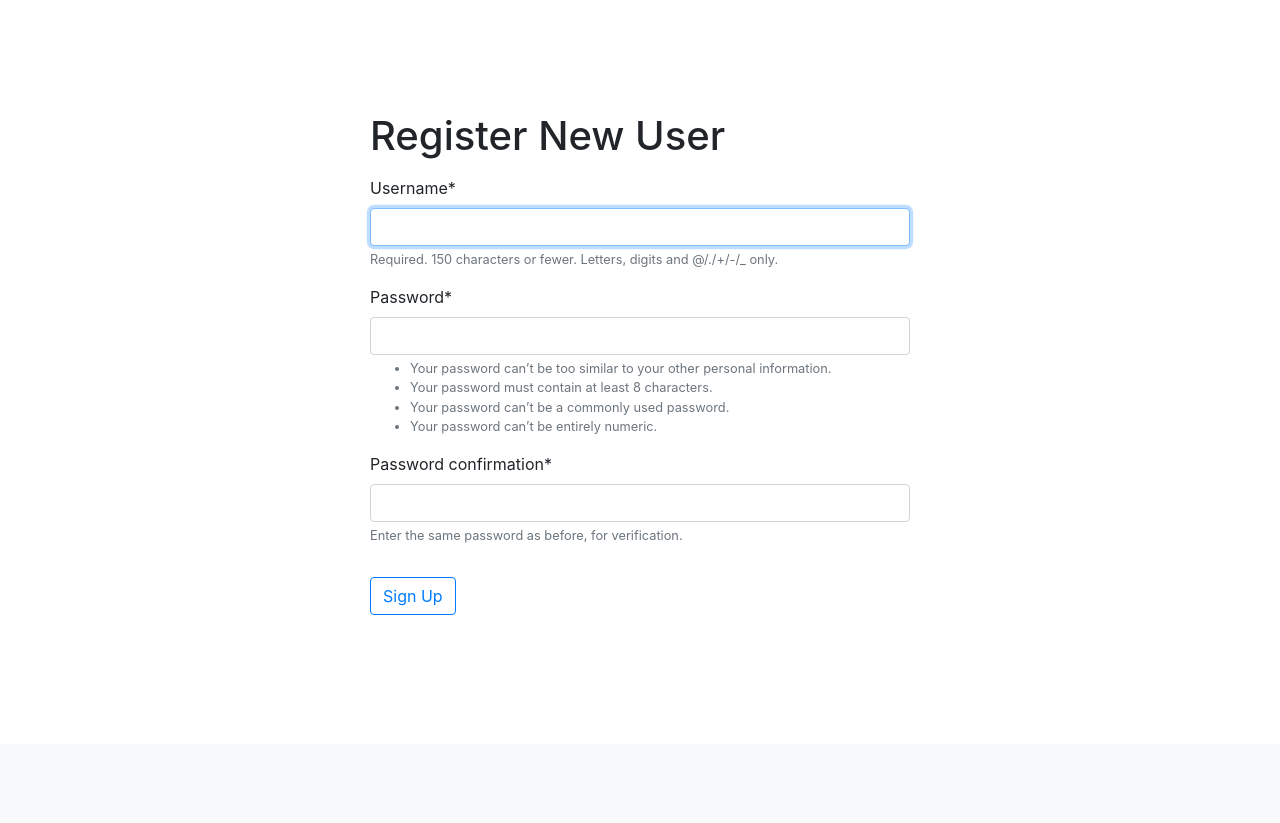
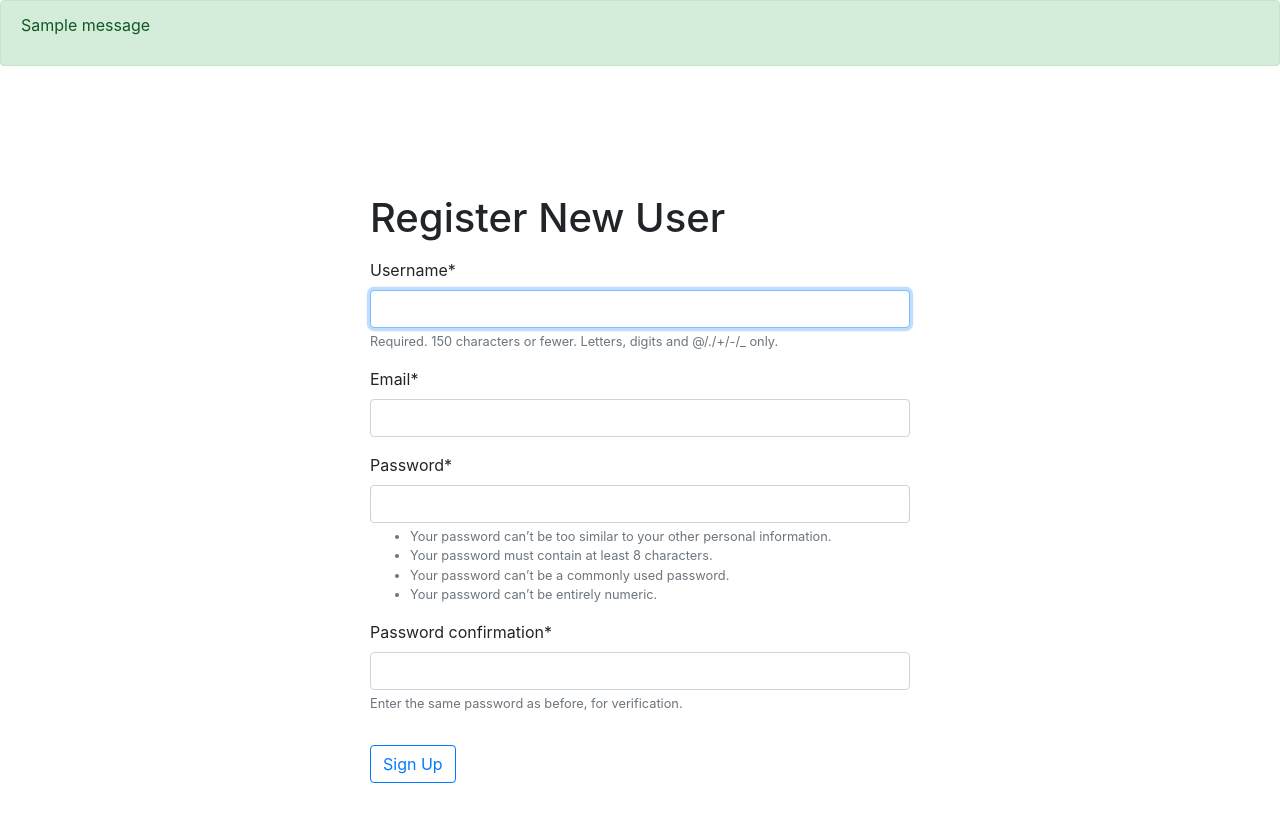
Before and after one commit to PythonMade/twitter, a Django app: page /register/ in a window 1280 px wide. Shown: the part 56-879 px from the top of the page. Before the commit the page ends 671 px from the top, so only its background shows below. Run offline with Django 3.2, Linux system fonts and the light colour scheme; tables that the repository leaves empty hold one stand-in row (values such as "Sample post"); one stand-in notice (Sample message) is shown; some libraries are stand-ins or nearby versions.

Commit message:
create user registration form

```diff
--- a/tweets_app/templates/tweets_app/base.html
+++ b/tweets_app/templates/tweets_app/base.html
@@ -45,6 +45,14 @@
         </div>
     </nav>
 
+    {% if messages %}
+        {% for message in messages %}
+            <div class="alert alert-{{ message.tags }}">
+                <p>{{ message }}</p>
+            </div>
+        {% endfor %}
+    {% endif %}
+
     {% block content %}
 
     {% endblock content %}
--- a/users_app/forms.py
+++ b/users_app/forms.py
@@ -3,7 +3,7 @@ from django.contrib.auth.models import User
 from django.contrib.auth.forms import UserCreationForm
 
 class UserRegisterForm(UserCreationForm):
-    # email = forms.EmailField()
+    email = forms.EmailField()
 
     class Meta:
         model = User
--- a/users_app/views.py
+++ b/users_app/views.py
@@ -1,10 +1,11 @@
 from django.shortcuts import render, redirect
 from django.contrib import messages
 from django.contrib.auth.forms import UserCreationForm
+from .forms import UserRegisterForm
 
 def register(request):
     if request.method == 'POST':
-        form = UserCreationForm(request.POST)
+        form = UserRegisterForm(request.POST)
         if form.is_valid():
             form.save()
             username = form.cleaned_data.get('username')
@@ -12,6 +13,6 @@ def register(request):
         return redirect('tweets-app-home')
     else:
         context = {
-            'form': UserCreationForm()
+            'form': UserRegisterForm()
         }
         return render(request, 'users_app/register.html', context)
```
